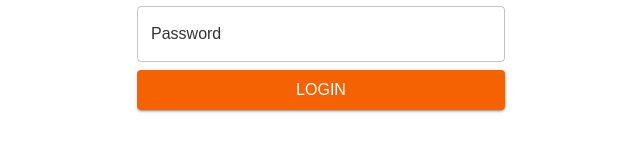
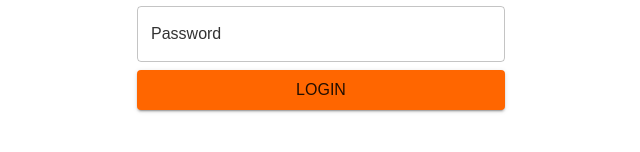
Before and after one commit to Christonn93/grindatunet, a React (Vite) app: page / in a window 1280 px wide. Shown: the part 232-384 px from the top of the page, without its empty margins (319-959 px from the left). Built offline with nearby package versions, Linux system fonts and the light colour scheme.

Commit message:
chaninging some vite config and routes

```diff
--- a/package.json
+++ b/package.json
@@ -9,7 +9,8 @@
   "lint": "eslint .",
   "preview": "vite preview",
   "postbuild": "cp dist/index.html dist/404.html",
-  "deploy": "gh-pages -d dist"
+  "deploy": "gh-pages -d dist",
+  "publish": "npm run build && npm run postbuild && npm run deploy"
  },
  "dependencies": {
   "@emotion/react": "^11.13.3",
--- a/src/router/router.tsx
+++ b/src/router/router.tsx
@@ -8,7 +8,6 @@ import InfoPage from '../pages/InfoPage';
 import RulesPage from '../pages/RulesPage';
 import FeedbackPage from '../pages/FeedbackPage';
 import BlogPage from '../pages/BlogPage';
-import AdminPage from '../pages/AdminPage';
 
 // Blog-related pages
 import CreatePost from '../pages/blog/CreatePost';
@@ -82,15 +81,6 @@ const router = createBrowserRouter([
     ),
   },
   {
-    path: "/admin",
-    element: (
-      <LayoutComponent>
-        <AdminPage />
-      </LayoutComponent>
-    ),
-  },
-  // Blog Subroutes
-  {
     path: "/blog/create",
     element: (
       <LayoutComponent>
@@ -114,7 +104,6 @@ const router = createBrowserRouter([
       </LayoutComponent>
     ),
   },
-  // Info Subroutes
   {
     path: "/info/about",
     element: (
--- a/src/theme/theme.ts
+++ b/src/theme/theme.ts
@@ -4,7 +4,7 @@ import { useMemo, useState } from 'react';
 export const tokens = (mode: 'light' | 'dark') => ({
   ...(mode === 'dark'
     ? {
-        primary: { orangeMain: '#f56203' },
+        primary: { orangeMain: '#ff6600' },
         secondary: { orangeLight: '#ff8c42', orangeDark: '#c44d27' },
         greyScale: { black: '#121212', dark: '#1d1d1d', darkMid: '#4e4e4e', lightMid: '#6d6d6d', light: '#b0b0b0', white: '#ffffff' },
         error: { errorRed: '#f44336', lightErrorRed: '#ff7961' },
@@ -12,7 +12,7 @@ export const tokens = (mode: 'light' | 'dark') => ({
         text: { primary: '#e0e0e0', secondary: '#b0b0b0', white: '#ffffff' },
       }
     : {
-        primary: { orangeMain: '#f56203' },
+        primary: { orangeMain: '#ff6600' },
         secondary: { orangeLight: '#ff8c42', orangeDark: '#c44d27' },
         greyScale: { black: '#000000', dark: '#333333', darkMid: '#888888', lightMid: '#cccccc', light: '#f5f5f5', white: '#ffffff' },
         error: { errorRed: '#f44336', lightErrorRed: '#ff7961' },
--- a/vite.config.ts
+++ b/vite.config.ts
@@ -4,5 +4,13 @@ import react from '@vitejs/plugin-react-swc'
 // https://vitejs.dev/config/
 export default defineConfig({
   plugins: [react()],
-   base: '/'
+   base: '/',
+   server: {
+    proxy: {
+      '/admin': {
+        target: 'www.grindatunet.no/admin/wp-admin.php',
+        changeOrigin: true,
+      },
+    },
+  },
 })
```
